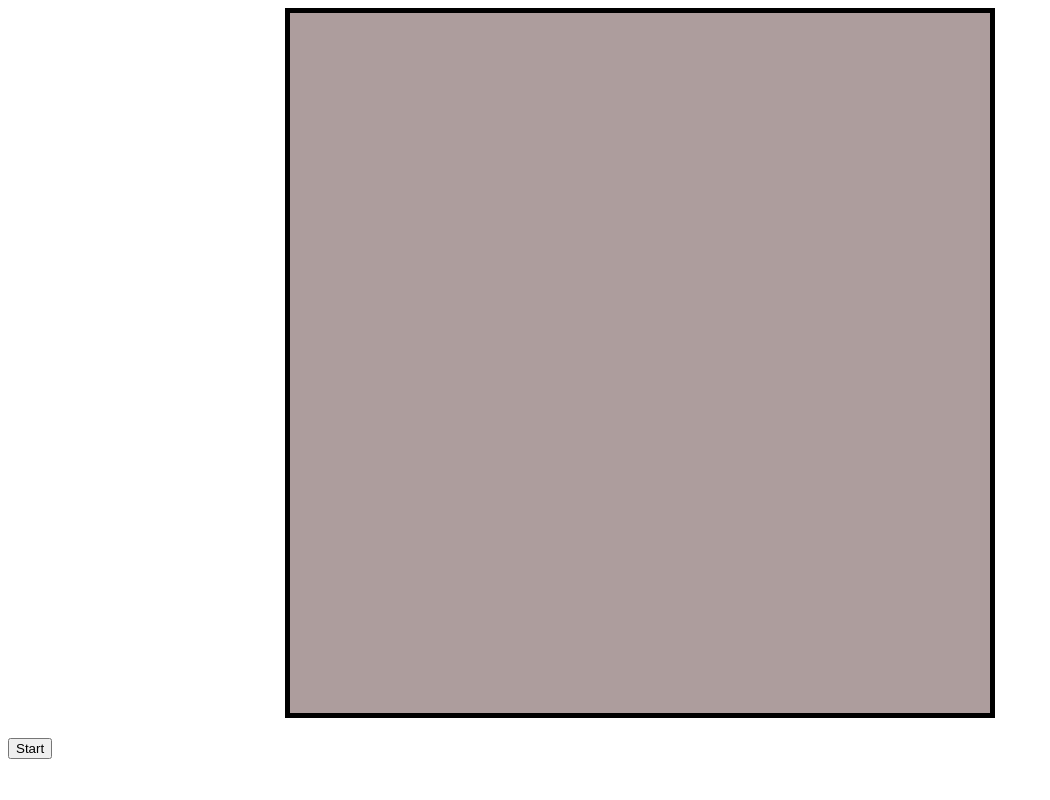
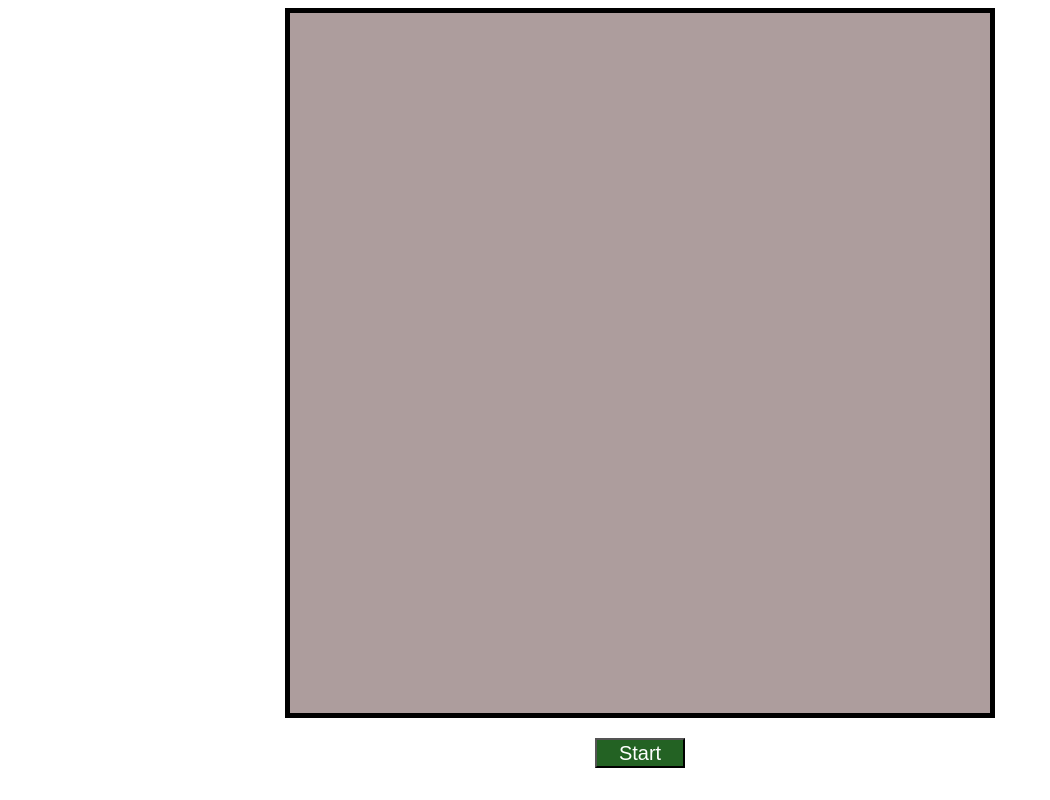
Before and after one commit to heydanik/Classwork, a plain HTML site: page final/index.html in a window 1280 px wide. Shown: the whole page, without its empty margins (0-1050 px from the left). Drawn offline with nearby package versions, Linux system fonts and the light colour scheme.

Commit message:
Update styles.css

```diff
--- a/final/css/styles.css
+++ b/final/css/styles.css
@@ -6,5 +6,15 @@
 h1, h2{ text-align: center;
     font-family: helvetica;
     font-size: 30px;
+    color: forestgreen;
 
 }
+button{
+    margin: auto;
+    display: block;
+    width: 90px;
+    height: 30px;
+    font-size: 20px;
+    background-color: #236223;
+    color:white;
+}
```
